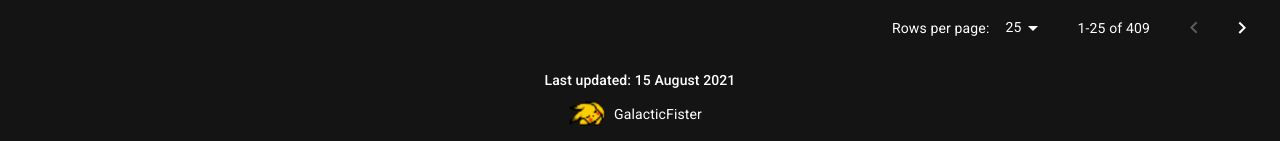
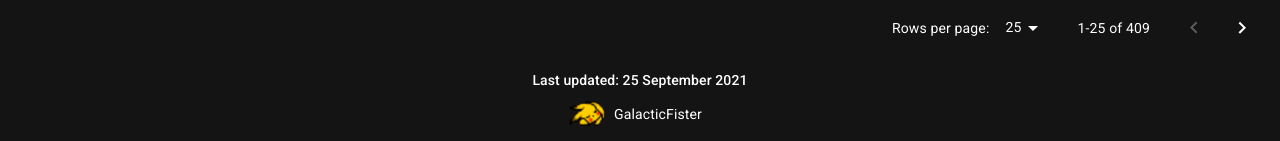
Before and after one commit to Electrynth/sodapoppinshop, a React (Create React App) app: page / in a window 1280 px wide. Shown: the part 3229-3370 px from the top of the page. Built offline with nearby package versions, Linux system fonts and the light colour scheme.

Commit message:
Update timestamp

```diff
--- a/src/Footer.js
+++ b/src/Footer.js
@@ -33,7 +33,7 @@ export default function Footer() {
   return (
     <div className={classes.root}>
       <Typography variant="subtitle2">
-        Last updated: 15 August 2021
+        Last updated: 25 September 2021
       </Typography>
       <LargeTooltip
       title={(
```
